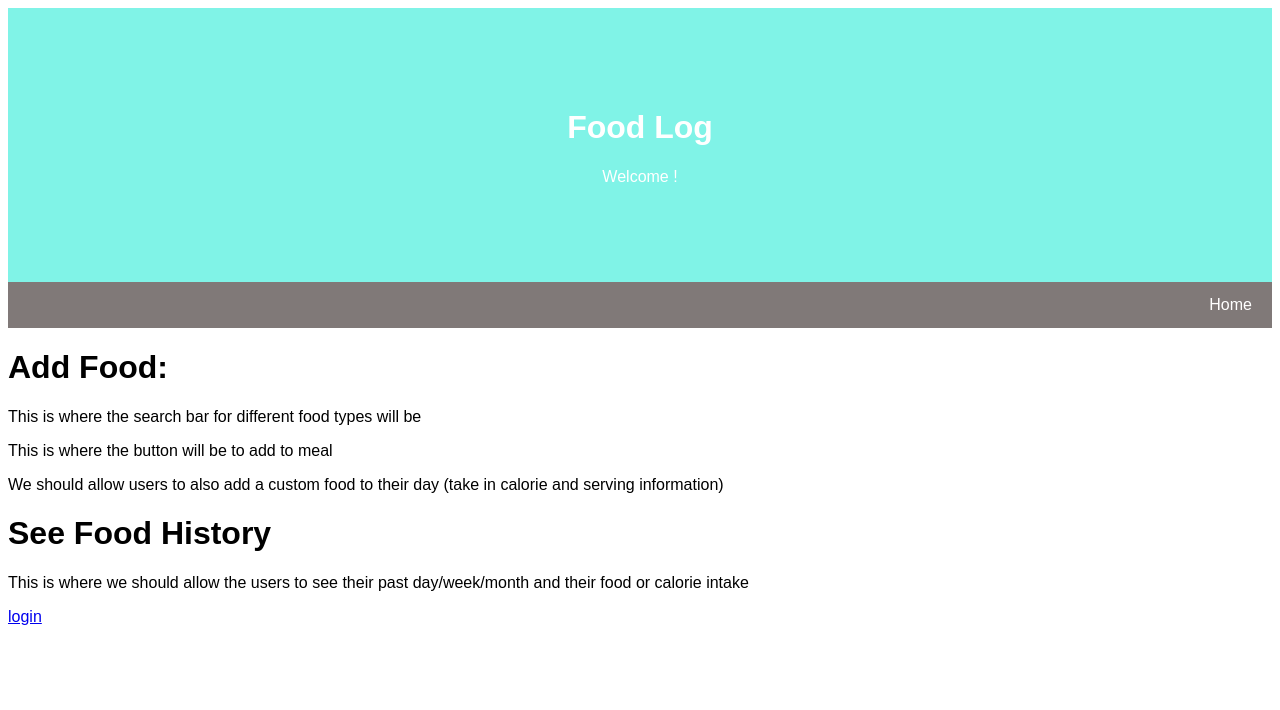
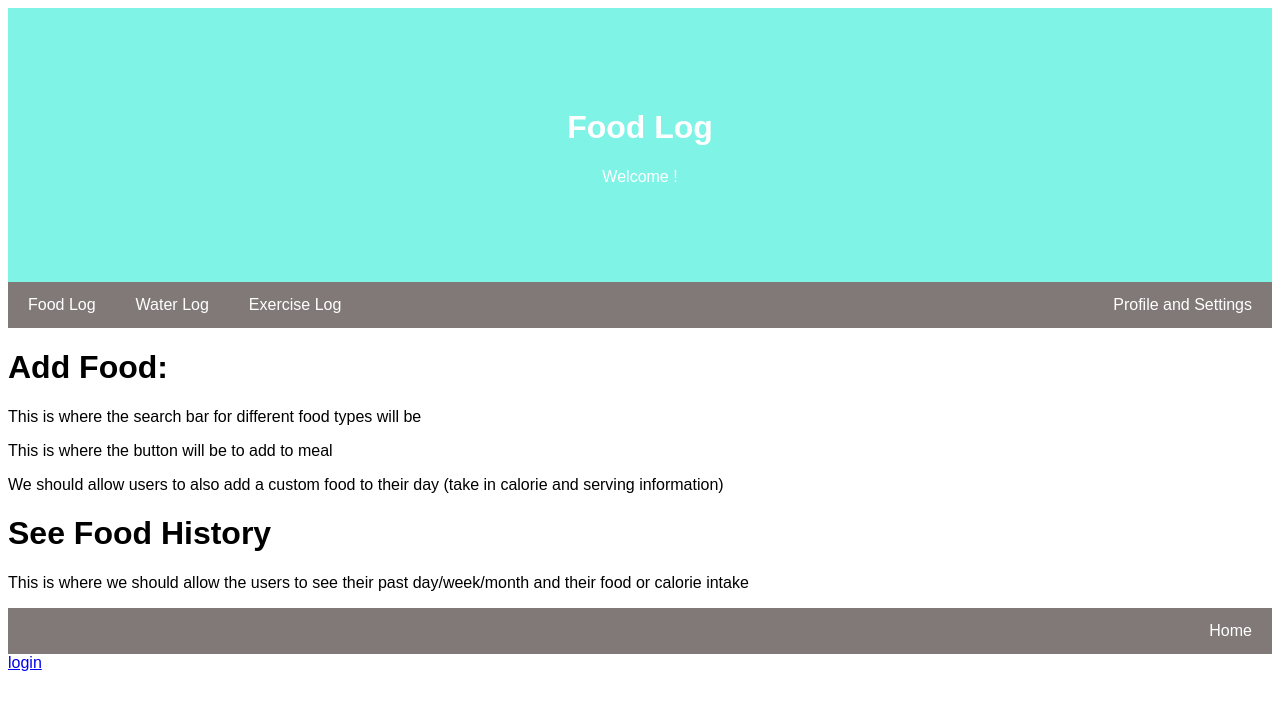
Before and after one commit to Rachel-Pavlakovic/EECS393HealthAndFitnessTracker, a Django app: page /foodTracker in a window 1280 px wide. Shown: the top 710 px of the page. Run offline with Django 3.2, Linux system fonts and the light colour scheme.

Commit message:
added navigation to all pages
Signed-off-by: Rachel Pavlakovic <rachelpav@comcast.net>

```diff
--- a/HealthAndFitnessTracker/Templates/foodTracker.html
+++ b/HealthAndFitnessTracker/Templates/foodTracker.html
@@ -54,7 +54,10 @@
 </div>
 
 <div class="navbar">
-  <a href="/home/" class="right">Home</a>
+  <a href="/foodTracker/">Food Log</a>
+  <a href="/waterTracker/">Water Log</a>
+  <a href="/exerciseTracker/">Exercise Log</a>
+  <a href="/settingsAndProfile/" class="right">Profile and Settings</a>
 </div>
 
 <div class="section">
@@ -69,6 +72,10 @@
     <p>This is where we should allow the users to see their past day/week/month and their food or calorie intake</p>
 </div>
 
+<div class="navbar">
+  <a href="/home/" class="right">Home</a>
+</div>
+
 
 {% if user.is_authenticated %}
       <a href="{% url 'logout' %}">logout</a>
```
Also changed, not shown: HealthAndFitnessTracker/Templates/exerciseTracker.html (+9 -1 lines), HealthAndFitnessTracker/Templates/settingsAndProfile.html (+7 -1 lines), HealthAndFitnessTracker/Templates/waterTracker.html (+7 -1 lines), HealthAndFitnessTracker/Templates/base.html (line endings or trailing spaces).
